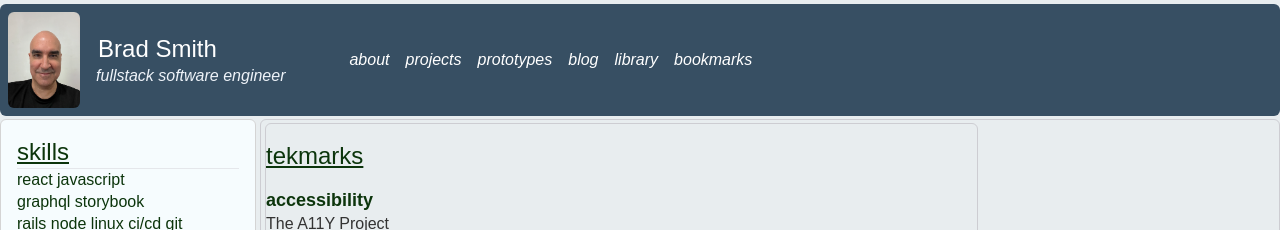
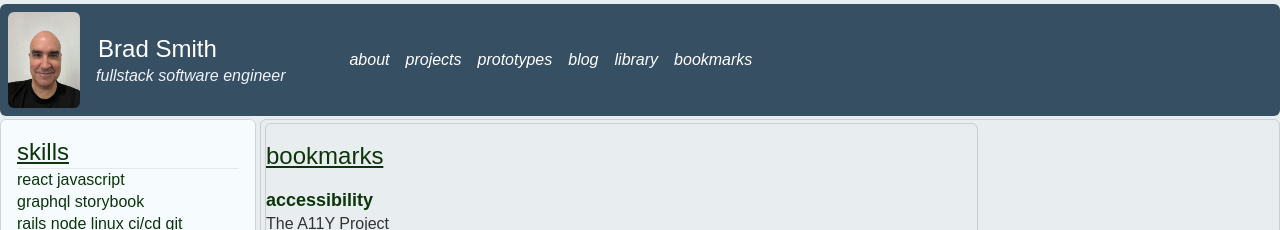
Before and after one commit to smithWEBtek/swt11-client, a React (Create React App) app: page /bookmarks in a window 1280 px wide. Shown: the top 230 px of the page. Built offline with nearby package versions, Linux system fonts and the light colour scheme; no server answers.

Commit message:
Move FetchHtmlFromJson, rename as Bookmarks

```diff
--- a/src/components/utils/FetchHtmlFromJson.js
+++ b/src/components/Bookmarks/Bookmarks.js
@@ -2,7 +2,7 @@ import { useEffect, useCallback } from 'react';
 import ReactDOMServer from 'react-dom/server';
 import PropTypes from 'prop-types';
 
-const FetchHtmlFromJson = ({ setHtmlContent }) => {
+const Bookmarks = ({ setHtmlContent }) => {
   const constructFamilies = useCallback((data) => {
     const families = [];
     const urlsWithJavascript = [];
@@ -61,7 +61,7 @@ const FetchHtmlFromJson = ({ setHtmlContent }) => {
           );
         });
 
-        const htmlString = ReactDOMServer.renderToString(<div className='bookmarks-content'><div className="canvas-title">tekmarks</div>{htmlContent}</div>);
+        const htmlString = ReactDOMServer.renderToString(<div className='bookmarks-content'><div className="canvas-title">bookmarks</div>{htmlContent}</div>);
         setHtmlContent(htmlString);
 
       } catch (error) {
@@ -75,8 +75,8 @@ const FetchHtmlFromJson = ({ setHtmlContent }) => {
   return null;
 };
 
-FetchHtmlFromJson.propTypes = {
+Bookmarks.propTypes = {
   setHtmlContent: PropTypes.func.isRequired,
 };
 
-export default FetchHtmlFromJson;
+export default Bookmarks;
--- /dev/null
+++ b/src/components/Bookmarks/index.js
@@ -0,0 +1 @@
+export { default } from './Bookmarks';
--- a/src/components/MainContent/MainContent.js
+++ b/src/components/MainContent/MainContent.js
@@ -1,6 +1,6 @@
 import { useEffect, useState } from 'react';
 import StaticHtmlRenderer from "../utils/StaticHtmlRenderer";
-import FetchHtmlFromJson from '../utils/FetchHtmlFromJson';
+import Bookmarks from '../Bookmarks/Bookmarks';
 import Projects from '../Projects/Projects';
 
 import Header from '../Header/Header';
@@ -42,7 +42,7 @@ const MainContent = ({ page }) => {
       </div>
       {page === 'bookmarks' && (
         <>
-          <FetchHtmlFromJson setHtmlContent={setBookmarksContent} />
+          <Bookmarks setHtmlContent={setBookmarksContent} />
         </>
       )}
       {page === 'projects' && (
```
